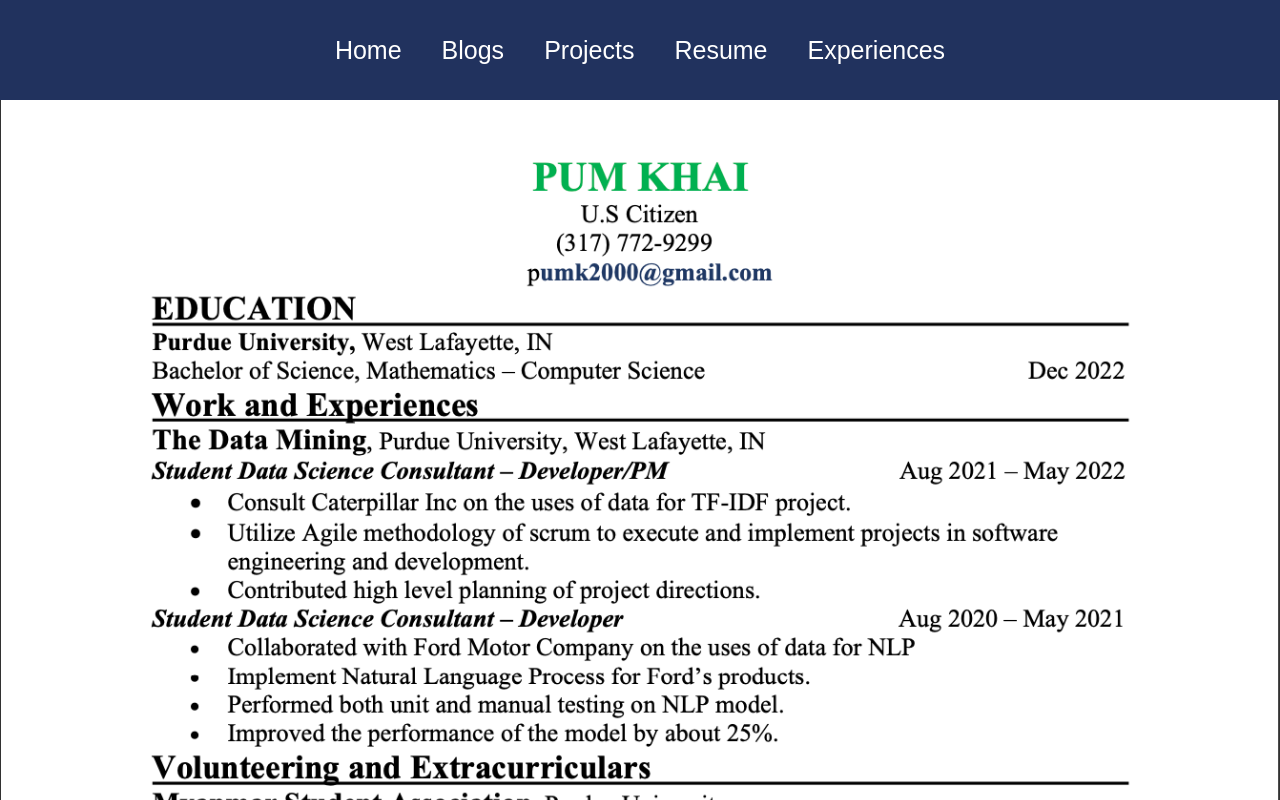
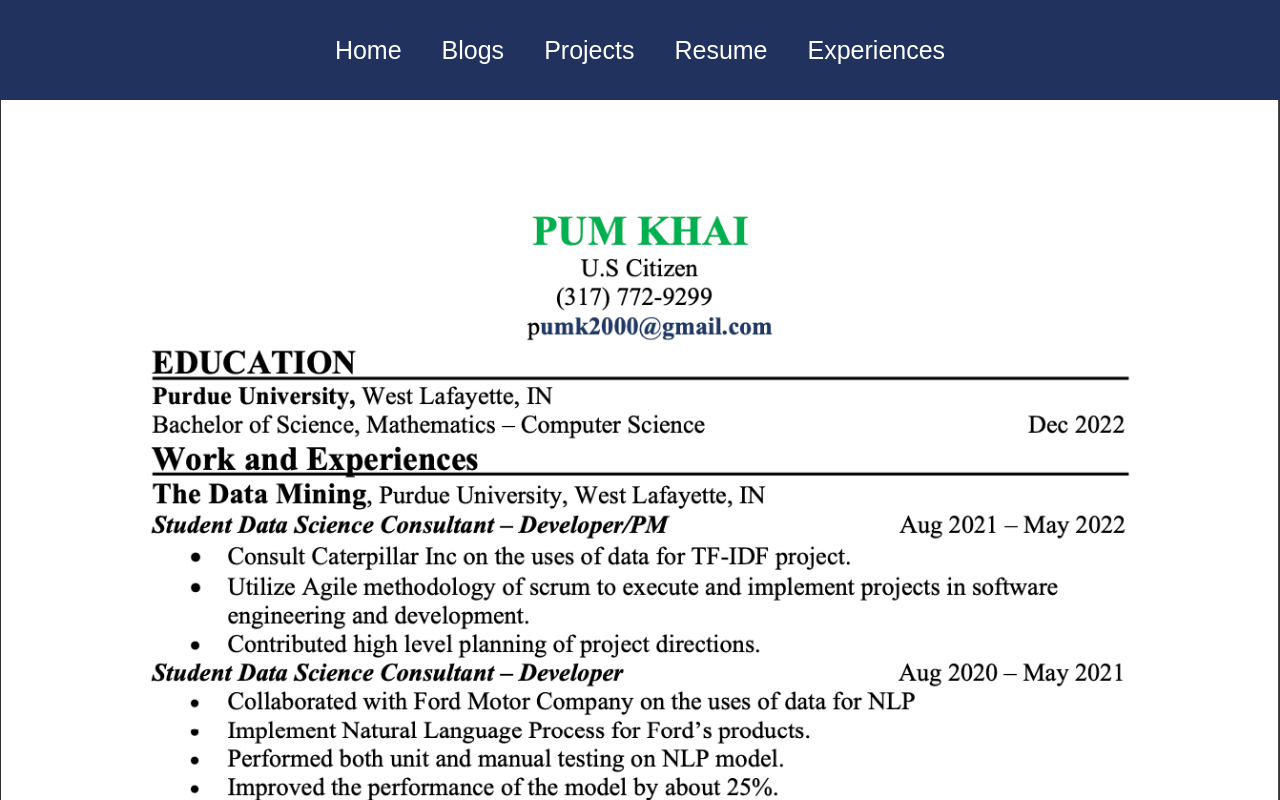
Before and after one commit to pumkhai1/web-project, a React (Create React App) app: page /Resume in a window 1280 px wide. Shown: the top 800 px of the page. Built offline with nearby package versions, Linux system fonts and the light colour scheme.

Commit message:
new changes

```diff
--- a/src/pages/Resume.js
+++ b/src/pages/Resume.js
@@ -3,7 +3,14 @@ import resume from '../assets/resume.png';
 import '../styles/Resume.css';
 
 function Resume(){
-    return <embed src={resume} width="100%" height="100%"/>
+    return (
+        <div className='Resume' >
+            <br />
+            <br />
+            <br />
+            <embed src={resume} width="100%" height="100%"/>
+        </div>
+    )
 }
 
 export default Resume;
--- a/src/styles/Resume.css
+++ b/src/styles/Resume.css
@@ -1,3 +1,6 @@
-.embed {
+.resume{
+    width: 100%;
+    width: 100%;
+
 
 }
```
